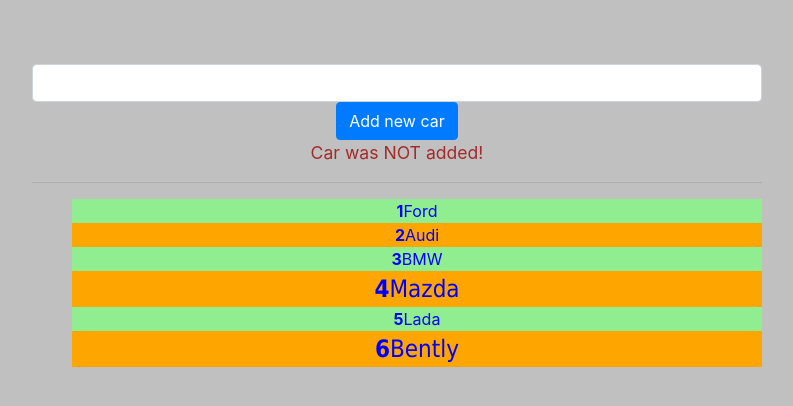
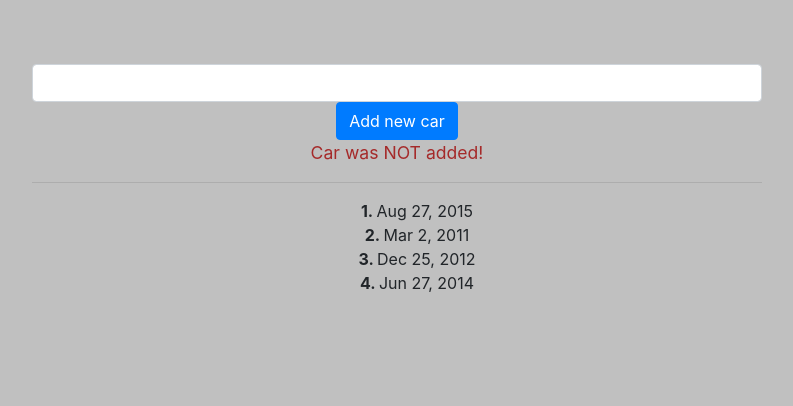
Before and after one commit to silberpavel/ng2-cli-theory, an Angular app: page / in a window 1280 px wide. Shown: the top 406 px of the page, without its empty margins (53-846 px from the left). Built offline with nearby package versions, Linux system fonts and the light colour scheme.

Commit message:
pipe_basics
pipe_basics

```diff
--- a/src/app/cars/cars.component.html
+++ b/src/app/cars/cars.component.html
@@ -12,12 +12,12 @@
 <!-- <app-car *ngFor="let car of cars"></app-car> -->
 
 <ul>
-    <li *ngFor="let car of cars; let idx = index">
-        <!-- backgroundColor === background-color -->
-       <div [ngStyle]="{backgroundColor: (idx + 1) % 2 === 0 ? 'orange' : 'lightgreen', color: 'blue'}"
-       [ngClass]="{'big-text': setBigCarText(car)}"
-       >
-        <b>{{ idx + 1}}</b>{{ car }}
-    </div>
+    <li *ngFor="let date of dates; let idx = index">
+       <div>
+           <!-- <!-- {{ date | date }} -->
+           <!-- {{ date | date:'medium' }}      'short'   -->
+           <!-- {{ date | uppercase }}  in component must add new Date( 2015, 7, 27).toDateString(), -->
+            <b>{{ idx + 1 }}. </b>{{ date | date }}
+        </div>
     </li>
 </ul>
--- a/src/app/cars/cars.component.ts
+++ b/src/app/cars/cars.component.ts
@@ -20,6 +20,12 @@
   carName = '';
   addCarStatus =false;
   cars = ['Ford', 'Audi', 'BMW', 'Mazda', "Lada", 'Bently'];
+  dates = [
+    new Date( 2015, 7, 27).toDateString(),
+    new Date( 2011, 2, 2).toDateString(),
+    new Date( 2012, 11, 25).toDateString(),
+    new Date( 2014, 5, 27).toDateString(),
+  ];
 
 
   constructor() {
@@ -32,10 +38,6 @@
     this.carName ='';
   }
 
-  setBigCarText(car:string) {
-    return car.length > 4 ? true : false;
-  }
-
 
 
 }
```
